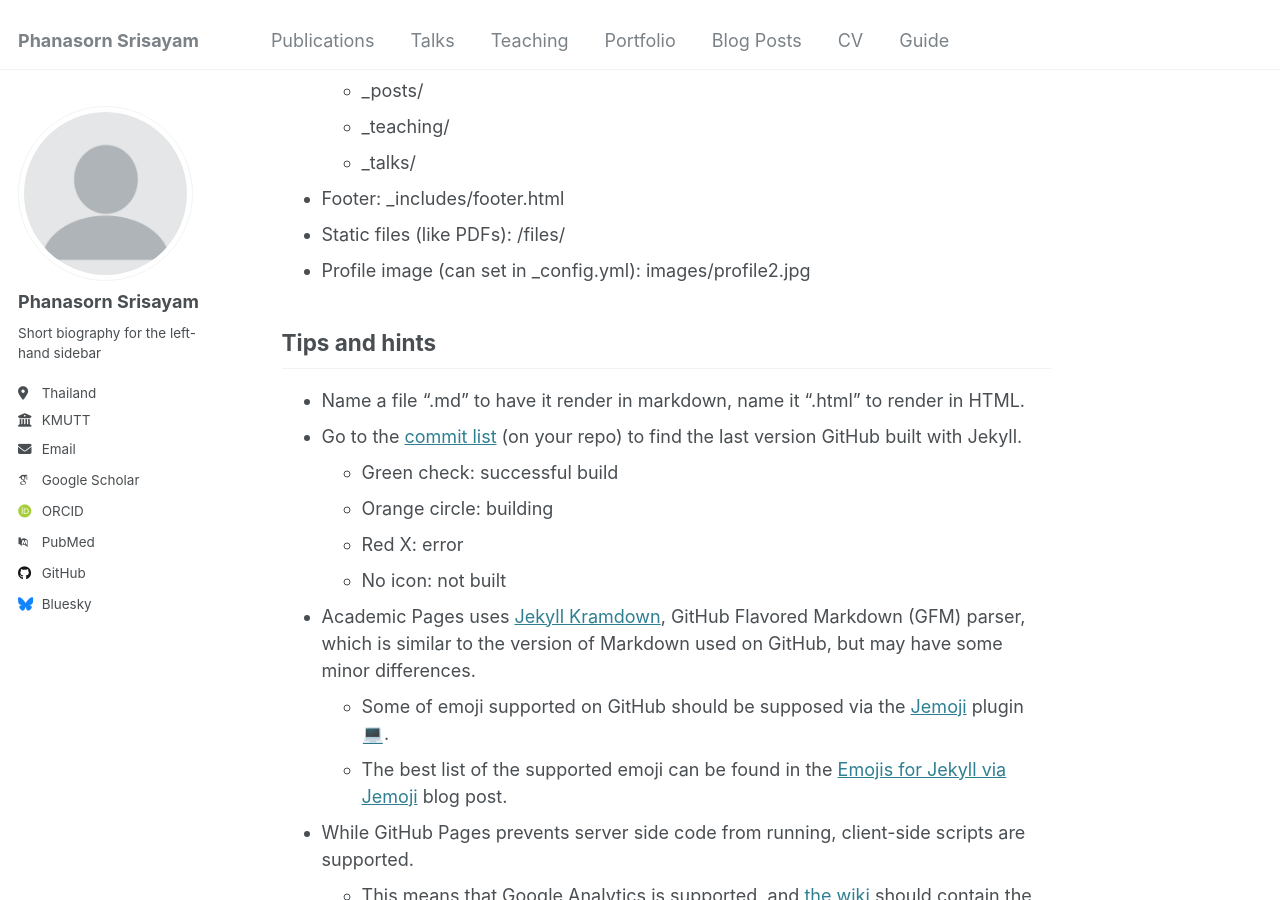
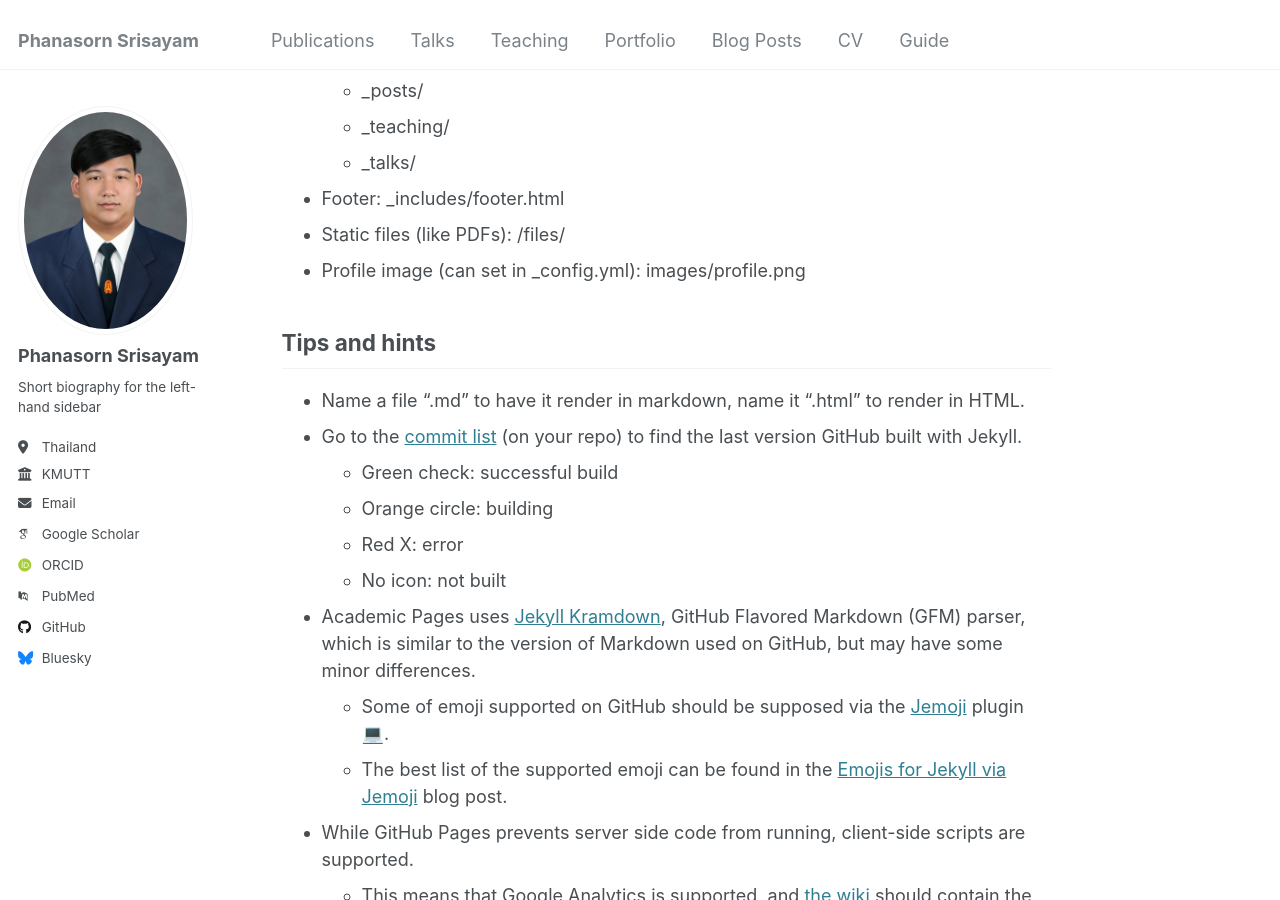
Before and after one commit to redbiiddsun/redbiiddsun.github.io, a Jekyll site: the page built from _pages/markdown.md, in a window 1280 px wide and 900 px high, scrolled down 389 px. Built offline with Jekyll 4.4.1, drawn with Linux system fonts in a browser that asks for light colours; emoji names are drawn with the system emoji font; some web fonts are replaced.

Commit message:
feat: update author avatar image in configuration

```diff
--- a/_config.yml
+++ b/_config.yml
@@ -21,7 +21,7 @@ repository               : "redbiiddsun/redbiiddsun.github.io"
 #               Additional customization can be done by editing /_includes/author-profile.html
 author:
   # Biographic information
-  avatar           : "profile.png"
+  avatar           : "profile2.jpg"
   name             : "Phanasorn Srisayam"
   pronouns         : # example: "she/her"
   bio              : "Short biography for the left-hand sidebar"
--- a/_pages/markdown.md
+++ b/_pages/markdown.md
@@ -20,7 +20,7 @@ redirect_from:
   * _talks/
 * Footer: _includes/footer.html
 * Static files (like PDFs): /files/
-* Profile image (can set in _config.yml): images/profile2.jpg
+* Profile image (can set in _config.yml): images/profile.png
 
 ## Tips and hints
 
```
